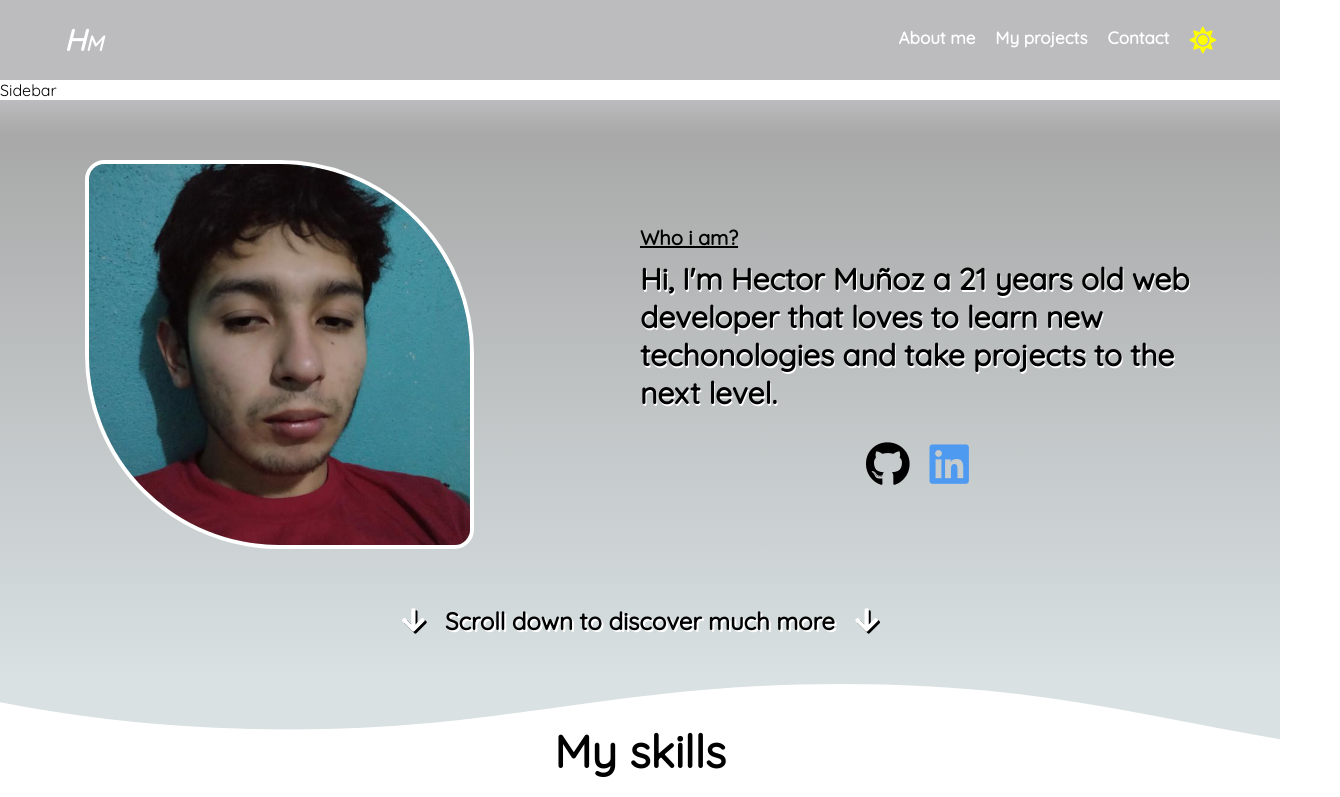
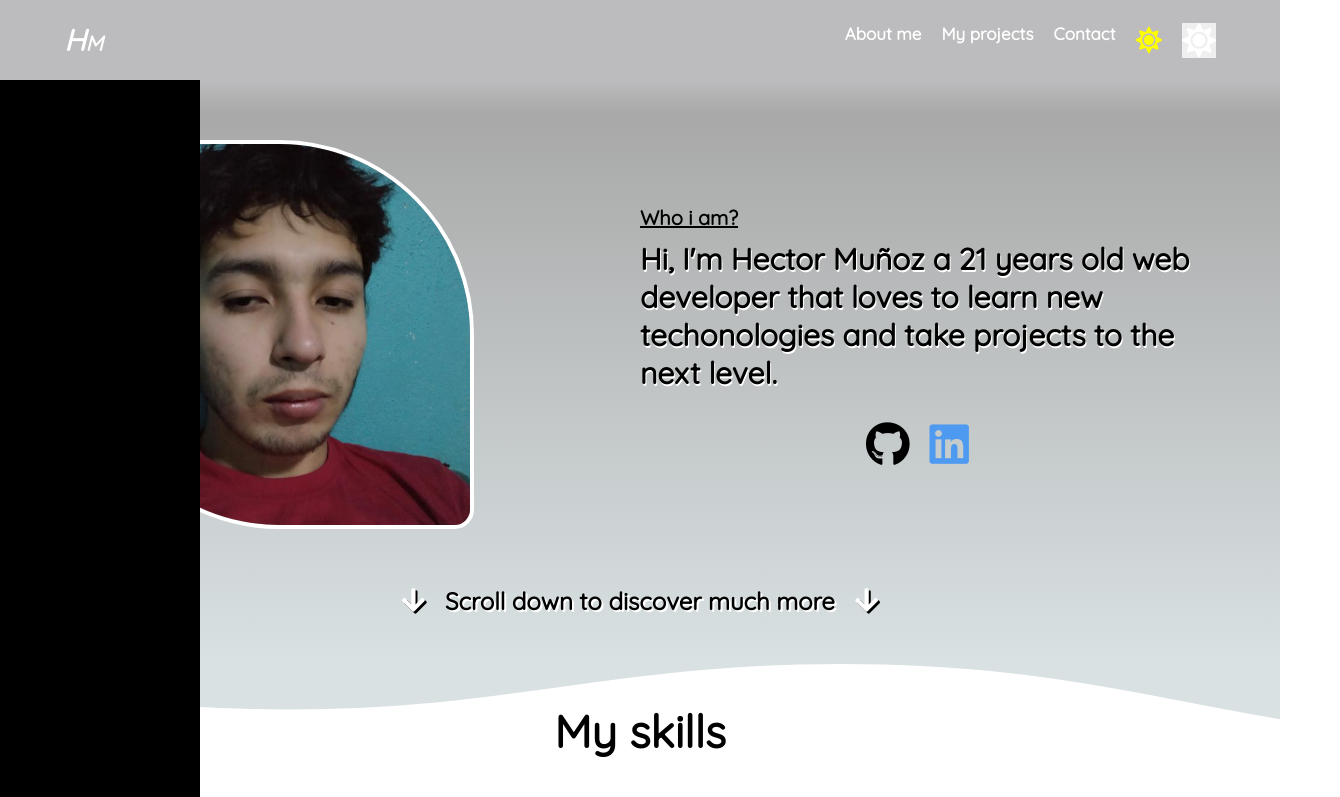
Before and after one commit to HectorMu/portfolio, a React (Create React App) app: page / in a window 1280 px wide. Shown: the top 797 px of the page, 1340 px wide, since content can reach past the window. Built offline with nearby package versions, Linux system fonts and the light colour scheme.

Commit message:
Started to build the sidebar

```diff
--- a/src/App.css
+++ b/src/App.css
@@ -18,3 +18,36 @@
 section {
   display: block;
 }
+
+.wrapper {
+  display: grid;
+  grid-template-columns: 0px 1fr;
+  height: 100vh;
+}
+
+.wrapper.active {
+  grid-template-columns: 200px 1fr;
+}
+
+@keyframes smooth-close {
+  0% {
+    grid-template-columns: 0px 1fr;
+  }
+
+  100% {
+    grid-template-columns: 200px 1fr;
+  }
+}
+
+@media (min-width: 1000px) {
+  .wrapper.active {
+    grid-template-columns: 200px 1fr;
+    animation: ease 0.7s smooth-close;
+  }
+}
+
+@media (max-width: 500px) {
+  .wrapper.active {
+    grid-template-columns: 0px 1fr;
+  }
+}
--- a/src/App.jsx
+++ b/src/App.jsx
@@ -1,22 +1,21 @@
-import React, { useEffect } from "react";
+import React from "react";
+
 import { Hero, Navbar, Layout, Skills, HeroShape, Sidebar } from "./components";
-import languages from "./lang/languajes.json";
+//import languages from "./lang/languajes.json";
 
 import "./css/animations.css";
 import "./css/main.css";
 import "./css/utilities.css";
 import "./App.css";
-import AOS from "aos";
+import useSidebarControl from "./hooks/useSidebarControl";
 
 const App = () => {
-  useEffect(() => {
-    AOS.init();
-  }, []);
-
+  const { isActive } = useSidebarControl();
   return (
     <div>
       <Navbar />
 
+      <div className={`wrapper ${isActive ? `active` : ``}`}>
         <Sidebar />
         <Layout>
           <Hero />
@@ -24,6 +23,7 @@
           <Skills />
         </Layout>
       </div>
+    </div>
   );
 };
 
--- a/src/components/Navbar/Navbar.jsx
+++ b/src/components/Navbar/Navbar.jsx
@@ -1,7 +1,13 @@
 import React from "react";
+import useSidebarControl from "../../hooks/useSidebarControl";
 
 import "./navbar.css";
 const Navbar = () => {
+  const { setIsActive, isActive } = useSidebarControl();
+
+  const toggleSidebarHandler = () => {
+    setIsActive(!isActive);
+  };
   return (
     <nav className="navbar">
       <div className="brand">
@@ -20,6 +26,9 @@
         <button className="theme-chooser">
           <i className="fas fa-sun fa-2x"></i>
         </button>
+        <button onClick={toggleSidebarHandler} className="nav-link">
+          <i className="fas fa-sun fa-2x"></i>
+        </button>
       </ul>
     </nav>
   );
--- a/src/components/Sidebar/Sidebar.css
+++ b/src/components/Sidebar/Sidebar.css
@@ -0,0 +1,13 @@
+.sidebar {
+  transform: translateX(-100%);
+  transition: transform 0.2s ease-in-out;
+  width: 200px;
+  background-color: black;
+  z-index: 100;
+  overflow-y: hidden;
+}
+
+.sidebar.active {
+  transform: translateX(0%);
+  transition: transform 0.2s ease-in-out;
+}
--- a/src/components/Sidebar/Sidebar.jsx
+++ b/src/components/Sidebar/Sidebar.jsx
@@ -1,9 +1,11 @@
 import React from "react";
+import useSidebarControl from "../../hooks/useSidebarControl";
 
 import "./Sidebar.css";
 
 const Sidebar = () => {
-  return <nav className="sidebar active">Sidebar</nav>;
+  const { isActive } = useSidebarControl();
+  return <nav className={`sidebar  ${isActive ? `active` : ``} `}>Sidebar</nav>;
 };
 
 export default Sidebar;
--- /dev/null
+++ b/src/context/SidebarControlProvider.js
@@ -0,0 +1,15 @@
+import React, { useState } from "react";
+
+export const SidebarControl = React.createContext();
+
+const SidebarControlProvider = ({ children }) => {
+  const [isActive, setIsActive] = useState(true);
+
+  return (
+    <SidebarControl.Provider value={{ isActive, setIsActive }}>
+      {children}
+    </SidebarControl.Provider>
+  );
+};
+
+export default SidebarControlProvider;
--- /dev/null
+++ b/src/hooks/useSidebarControl.js
@@ -0,0 +1,8 @@
+import { useContext } from "react";
+import { SidebarControl } from "../context/SidebarControlProvider";
+
+const useSidebarControl = () => {
+  return useContext(SidebarControl);
+};
+
+export default useSidebarControl;
--- a/src/index.js
+++ b/src/index.js
@@ -1,5 +1,11 @@
 import React from "react";
 import ReactDOM from "react-dom";
 import App from "./App";
+import SidebarControlProvider from "./context/SidebarControlProvider";
 
-ReactDOM.render(<App />, document.getElementById("root"));
+ReactDOM.render(
+  <SidebarControlProvider>
+    <App />
+  </SidebarControlProvider>,
+  document.getElementById("root")
+);
```
Lines whose indentation alone changed are shown as unchanged.
